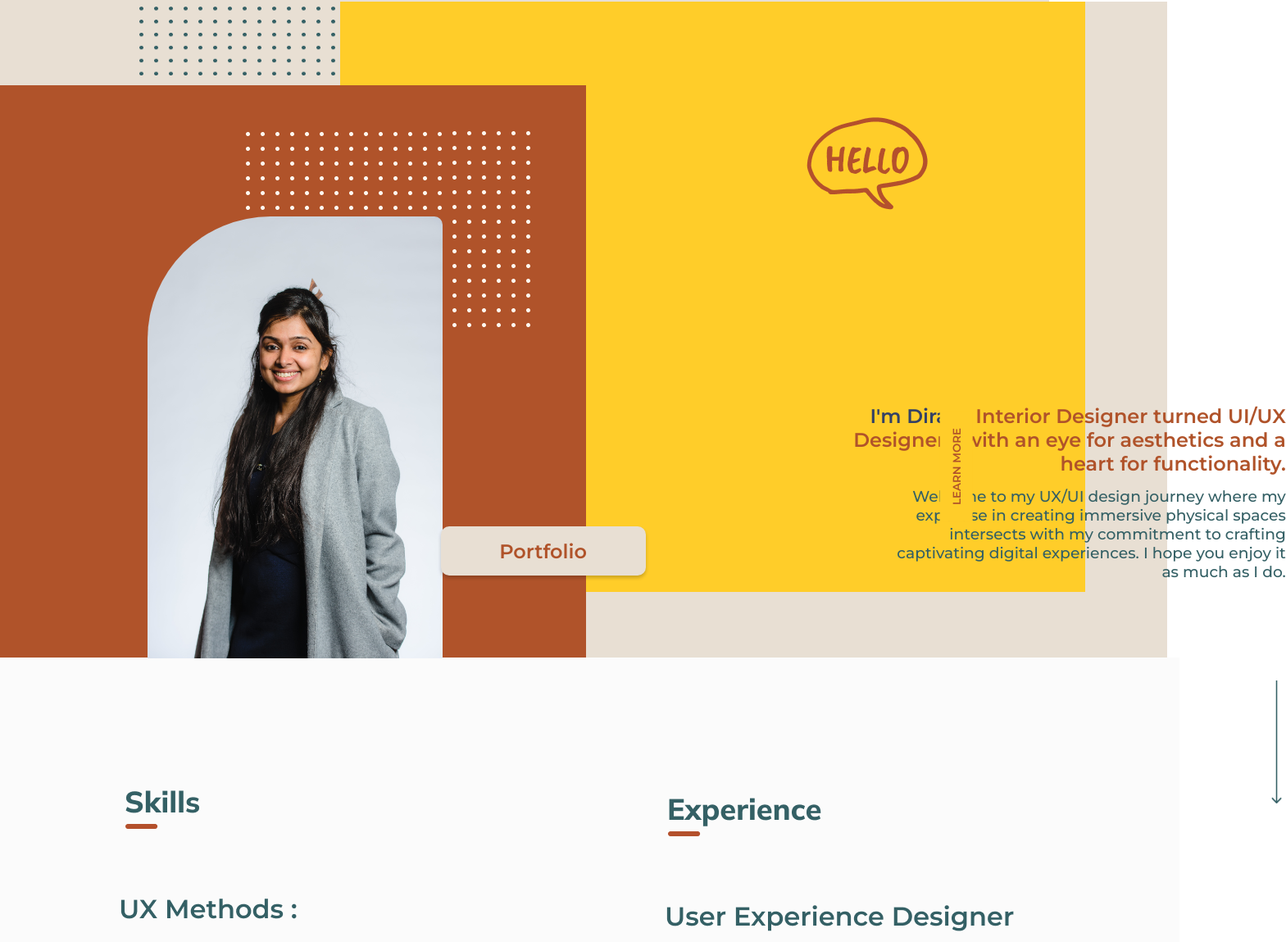
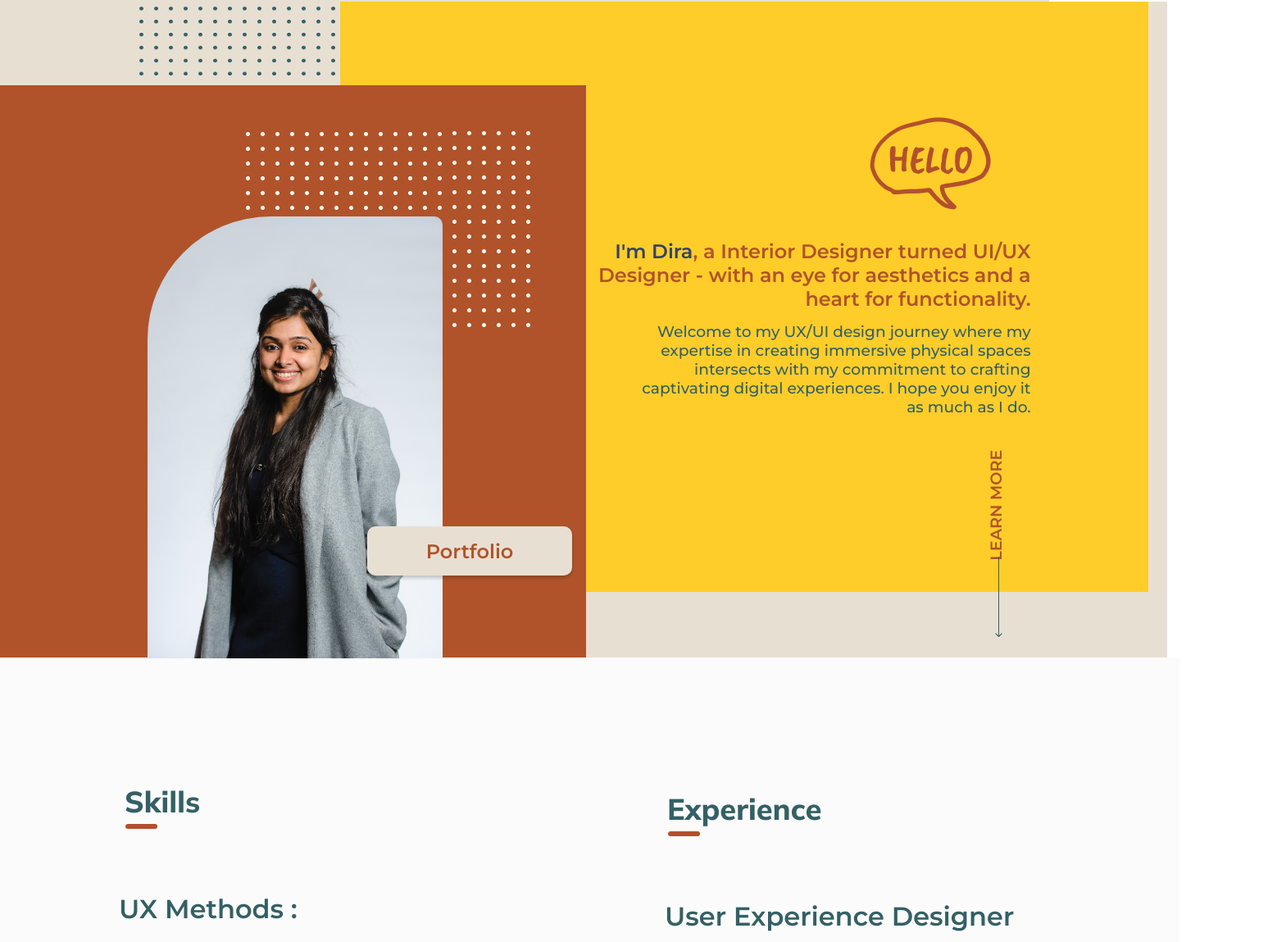
Before and after one commit to Dira1712/UX_UI_HW_17, a plain HTML site: page index.html in a window 1280 px wide. Shown: the part 128-1277 px from the top of the page at 82% size, 1569 px wide, since content can reach past the window. Drawn offline with Linux system fonts and the light colour scheme.

Commit message:
Made changes to hero section n button properties.

```diff
--- a/css/style.css
+++ b/css/style.css
@@ -36,10 +36,11 @@
 .myDescriptionArea {
     position: absolute;
     height: 90%;
-    width: 71%;
+    width: 77%;
     background-color: #FFCD29;
     left: 415px;
     top: 0px;
+    margin-right: 0px;
 
 }
 
@@ -55,7 +56,7 @@
 .popup-btn {
     position: absolute;
     width: 10em;
-    height: 3em;
+    height: 7em;
     right: 90px;
     top: 76%;
     background-color: #FFCD29;
--- a/index.html
+++ b/index.html
@@ -39,7 +39,7 @@
             color: #B0532A;
             font-weight: 600;
             background-color: #E8DFD3;
-            box-shadow: 0px 3px 4px rgba(0,0,0,0.2);"> Portfolio</button>
+            box-shadow: 0px 3px 4px rgba(0,0,0,0.2); left: 35%;"> Portfolio</button>
         <div class="myPictureArea">
             <div><img src="Images/Design Element.png" style="position:relative;left: 300px; top: 50px;"></div>
             <div><img src="Images/1000004861.JPEG" style="height: auto;
@@ -68,12 +68,12 @@
                 <br>captivating digital experiences. I hope you enjoy it
                 <br>as much as I do.
             </h3>
-            <button class="popup-btn montserrat-secondary-font">LEARN MORE</button>
-            <img src="Images/Arrow.png" style="    float: right;
+            <button class="popup-btn montserrat-secondary-font" style="font-size: larger;">LEARN MORE</button>
+            <img src="Images/Arrow.png" style=" float: right;
             position: relative;
-            left: 715px;
-            top: 500px;
-            height: 150px;">
+            left: 685px;
+            top: 550px;
+            height: 98px;">
 
         </div>
     </div>
@@ -111,10 +111,8 @@
                 However, while building my services as an interior designer, I realized that crafting meaningful
                 experiences
                 extended beyond physical spaces—it encompassed digital spaces as well. This realization led me into the
-                world of UI/UX design. Here, I discovered a perfect amalgamation of artistry and functionality.. Here, I
-                found the perfect blend of artistry and functionality. UI asks how to visually communicate a solution,
-                while
-                UX delves into how people interact with that solution. <b>In the realm of design, there's a graceful
+                world of UI/UX design. Here, I discovered a perfect amalgamation of artistry and functionality.
+                UI asks how to visually communicate a solution,while UX delves into how people interact with that solution. <b>In the realm of design, there's a graceful
                     balance
                     between aesthetics and usability, where every pixel and interaction is meticulously considered to
                     harmonize
```
